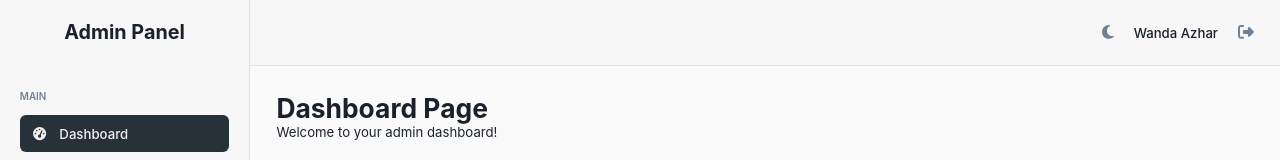
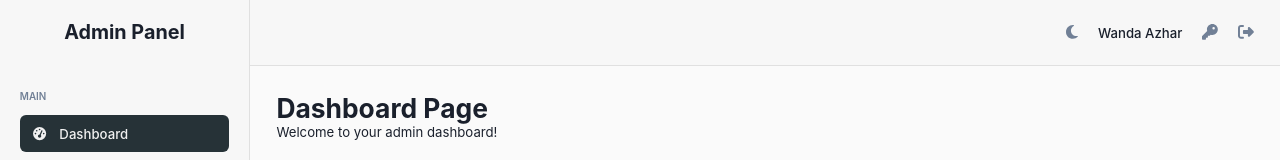
Before and after one commit to wandaazhar007/admin-warungindomichigan, a React (Vite) app: page / in a window 1280 px wide. Shown: the top 160 px of the page. Built offline with nearby package versions, Linux system fonts and the light colour scheme; no server answers; sample sign-in values are in the browser's storage.

Commit message:
adding TEMPORARY BUTTON TOKEN in Navbar

```diff
--- a/src/components/layout/Navbar.tsx
+++ b/src/components/layout/Navbar.tsx
@@ -1,9 +1,9 @@
 import { useNavigate } from 'react-router-dom'; // Import useNavigate
 import { FontAwesomeIcon } from '@fortawesome/react-fontawesome';
-import { faRightFromBracket, faSun, faMoon } from '@fortawesome/free-solid-svg-icons';
+import { faRightFromBracket, faSun, faMoon, faKey } from '@fortawesome/free-solid-svg-icons';
 import styles from './Navbar.module.scss';
 import { useTheme } from '../../context/ThemeContext';
-import { logOut } from '../../services/authService'; // Import the logOut function
+import { logOut, getIdToken } from '../../services/authService'; // Import the logOut function
 
 const Navbar = () => {
   const navigate = useNavigate(); // Hook for navigation
@@ -11,6 +11,25 @@ const Navbar = () => {
 
   // We'll get the user's name from the auth state later
   const userName = "Wanda Azhar";
+
+  // --- NEW FUNCTION TO GET AND LOG THE TOKEN ---
+  const handleGetToken = async () => {
+    try {
+      const token = await getIdToken();
+      if (token) {
+        // This will now definitely show up in your console
+        console.log("--- Your Test Auth Token (copy this) ---");
+        console.log(token);
+        alert("Token has been printed to the browser console.");
+      } else {
+        alert("Could not get token. Are you logged in?");
+      }
+    } catch (error) {
+      console.error("Error getting token:", error);
+      alert("An error occurred while getting the token. Check the console.");
+    }
+  };
+
 
   // Function to handle the logout process
   const handleLogout = async () => {
@@ -37,6 +56,13 @@ const Navbar = () => {
         <div className={styles.userInfo}>
           <span>{userName}</span>
         </div>
+
+        {/* --- TEMPORARY TOKEN BUTTON --- */}
+        <button onClick={handleGetToken} className={styles.iconButton} title="Get Test Token">
+          <FontAwesomeIcon icon={faKey} />
+        </button>
+
+
         {/* Attach the handleLogout function to the button's onClick event */}
         <button onClick={handleLogout} className={styles.iconButton} title="Logout">
           <FontAwesomeIcon icon={faRightFromBracket} />
--- a/src/services/authService.ts
+++ b/src/services/authService.ts
@@ -43,7 +43,10 @@ export const onAuthChange = (callback: (user: User | null) => void) => {
  */
 export const getIdToken = async (): Promise<string | null> => {
   if (auth.currentUser) {
-    return await auth.currentUser.getIdToken();
+    const token = await auth.currentUser.getIdToken();
+    // Temporarily log the token to the console for testing
+    // console.log("Your Test Auth Token:", token);
+    return token;
   }
   return null;
 }
```
